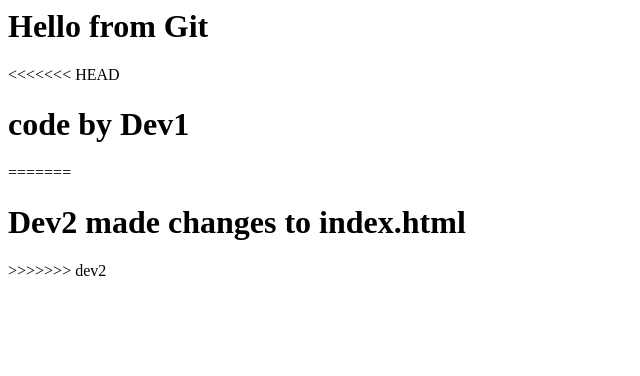
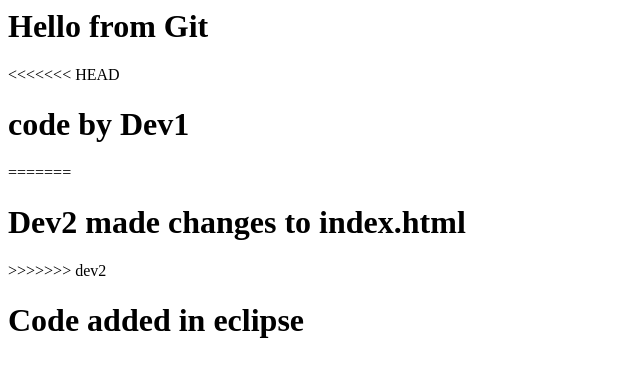
Before and after one commit to codewithbala/repo0205, a plain HTML site: page index.html in a window 1280 px wide. Shown: the whole page, without its empty margins (0-640 px from the left). Drawn offline with Linux system fonts and the light colour scheme.

Commit message:
code added in eclipse

```diff
--- a/index.html
+++ b/index.html
@@ -12,6 +12,7 @@
 			<h1> Dev2 made changes to index.html</h1>
 		 </div>
 >>>>>>> dev2
+		<div><h1>Code added in eclipse</h1></div>
 	</body>
 
 </html>
```
